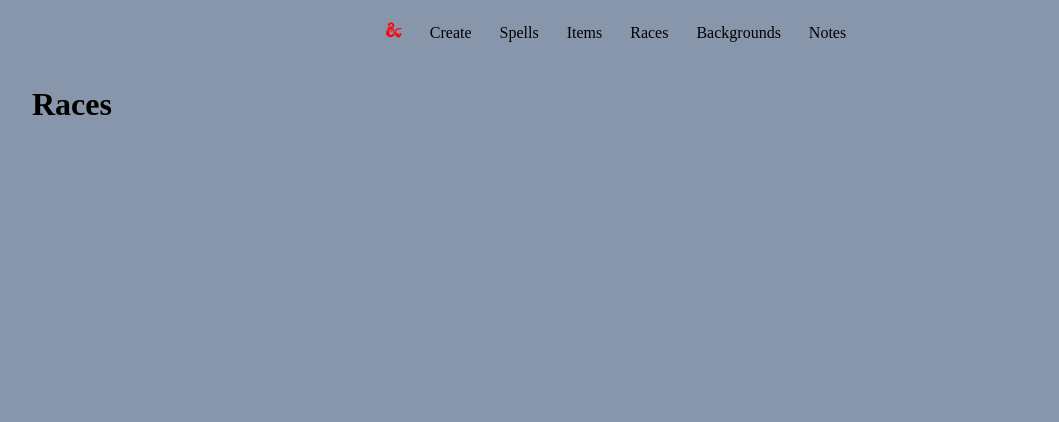
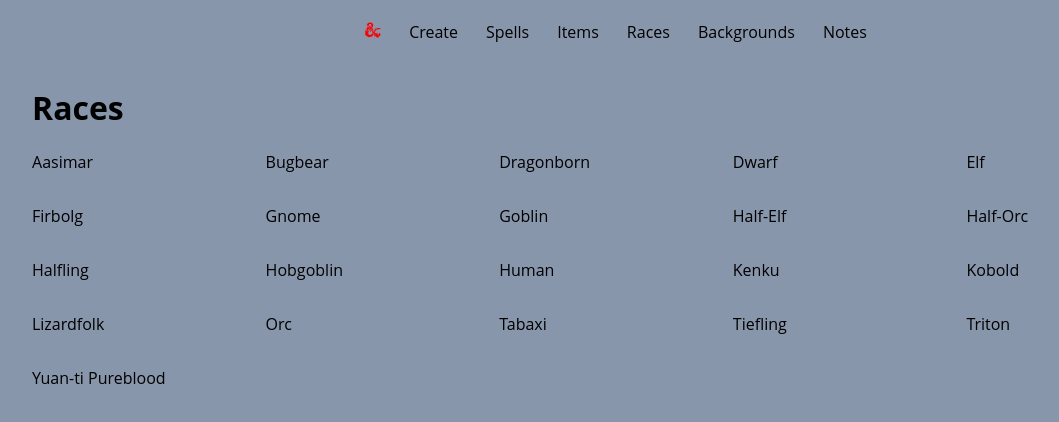
Before and after one commit to LoganQualk/DnD-Character-Creator, a React (Create React App) app: page /races in a window 1280 px wide. Shown: the top 422 px of the page, without its empty margins (32-1091 px from the left). Built offline with nearby package versions, Linux system fonts and the light colour scheme.

Commit message:
changed around CSS and added backgrounds and races

```diff
--- a/src/App.css
+++ b/src/App.css
@@ -6,6 +6,10 @@
     height: 100%;
     display: flex;
     flex-direction: column;
+}
+
+* {
+    font-family: 'Open Sans', sans-serif;
 }
 
 html, body {
@@ -26,7 +30,7 @@ body {
     margin-block: 0; /* up and down */
 }
 
-.spells {
+.grid {
     display: grid;
     justify-content: space-between;
     justify-items: flex-start;
--- a/src/Backgrounds.js
+++ b/src/Backgrounds.js
@@ -1,7 +1,20 @@
+import backgrounds from "./Data/Backgrounds";
+
 const Backgrounds = () => {
+
+    console.log(backgrounds);
+
     return (
-        <h1>Backgrounds</h1>
-     );
+        <div>
+            <h1>Backgrounds</h1>
+            <div className="grid">
+                {backgrounds.sort().map((background, index) => <a href={"https://roll20.net/compendium/dnd5e/" + background} target="_blank" rel="noopener noreferrer"><p key={index} title={background}>{background}</p></a>)}
+            </div>
+
+        </div>
+    );
 }
 
+// http://dnd5e.wikidot.com/background:
+
 export default Backgrounds;
--- /dev/null
+++ b/src/Data/Backgrounds.js
@@ -0,0 +1,17 @@
+const backgrounds = [
+    "Acolyte",
+    "Criminal",
+    "Folk Hero",
+    "Noble",
+    "Sage",
+    "Soldier",
+    "Charlatan",
+    "Entertainer",
+    "Guild Artisan",
+    "Hermit",
+    "Outlander",
+    "Sailor",
+    "Urchin"
+]
+
+export default backgrounds;
--- /dev/null
+++ b/src/Data/RaceNames.js
@@ -0,0 +1,25 @@
+const raceNames = [
+    "Dragonborn",
+    "Dwarf",
+    "Elf",
+    "Gnome",
+    "Half-Elf",
+    "Halfling",
+    "Half-Orc",
+    "Human",
+    "Tiefling",
+    "Aasimar",
+    "Bugbear",
+    "Firbolg",
+    "Goblin",
+    "Hobgoblin",
+    "Kenku",
+    "Kobold",
+    "Lizardfolk",
+    "Orc",
+    "Tabaxi",
+    "Triton",
+    "Yuan-ti Pureblood"
+]
+
+export default raceNames;
--- a/src/Races.js
+++ b/src/Races.js
@@ -1,7 +1,17 @@
+import raceNames from "./Data/RaceNames";
+
 const Races = () => {
+
+    console.log(raceNames);
+
     return (
-        <h1>Races</h1>
-     );
+        <div>
+            <h1>Races</h1>
+            <div className="grid">
+                {raceNames.sort().map((race, index) => <a href={"https://roll20.net/compendium/dnd5e/" + race} target="_blank" rel="noopener noreferrer"><p key={index} title={race}>{race}</p></a>)}
+            </div>
+        </div>
+    );
 }
 
 export default Races;
--- a/src/Spells.js
+++ b/src/Spells.js
@@ -18,8 +18,8 @@ const Spells = () => {
                 return (
                     <div key={index}>
                         <h2>{letter.toUpperCase()}</h2>
-                        <div className="spells">
-                            {spellNames.filter(name => name.charAt(0).toLowerCase() === letter).map((spell, index) => <a href={'https://open5e.com/spells/'+spell.replace(/[\n\r\s\t]+/g, '-').replace('\'', '').toLowerCase()} target="_blank" rel="noopener noreferrer"><p key={index} title={spell}>{spell}</p></a>)}
+                        <div className="grid">
+                            {spellNames.filter(name => name.charAt(0).toLowerCase() === letter).map((spell, index) => <a href={'https://roll20.net/compendium/dnd5e/'+spell} target="_blank" rel="noopener noreferrer"><p key={index} title={spell}>{spell}</p></a>)}
                         </div>
                     </div>
                 )
@@ -28,4 +28,5 @@ const Spells = () => {
     );
 }
 
+// 'https://open5e.com/spells/'+spell.replace(/[\n\r\s\t]+/g, '-').replace('\'', '').toLowerCase()
 export default Spells;
```
